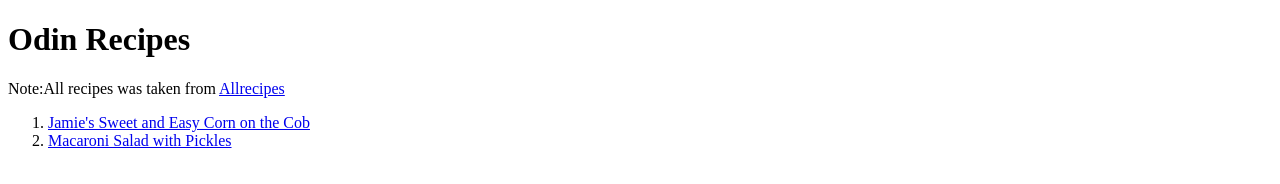
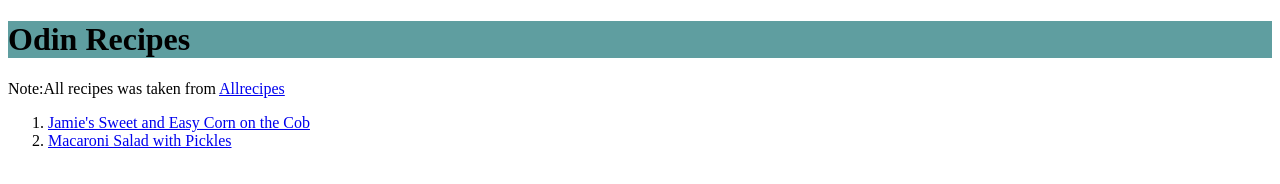
Before and after one commit to morozumijp/odin-recipes, a plain HTML site: page index.html in a window 1280 px wide. Drawn offline with Linux system fonts and the light colour scheme.

Commit message:
Add title background color

```diff
--- a/index.html
+++ b/index.html
@@ -3,10 +3,11 @@
 <head>
     <meta charset="UTF-8">
     <title>Odin Recipes</title>
+    <link rel="stylesheet" href="styles/styles.css">
     <meta name="viewport" content="width=device-width, initial-scale=1.0">
 </head>
 <body>
-    <h1>Odin Recipes</h1>
+    <h1 id="title">Odin Recipes</h1>
     <p>Note:All recipes was taken from <a href="https://www.allrecipes.com/" target="_blank">Allrecipes</a></p>
     <ol>
         <li><a href="recipes/corn-on-the-cob.html">Jamie's Sweet and Easy Corn on the Cob</a></li>
--- a/styles/styles.css
+++ b/styles/styles.css
@@ -0,0 +1,4 @@
+#title {
+    color: black;
+    background-color: cadetblue;
+}
```
